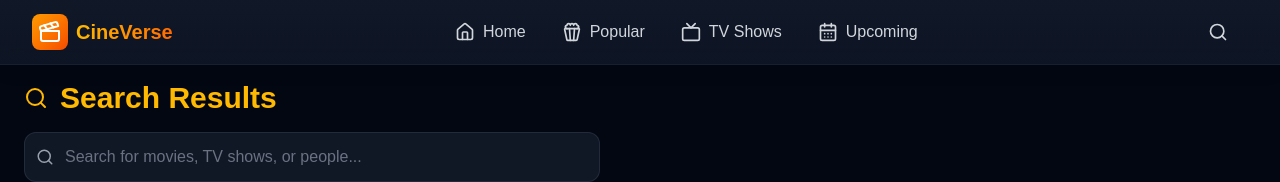
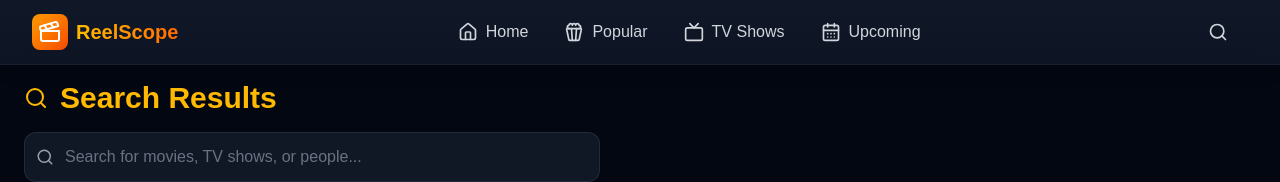
Before and after one commit to Aldeanv/MovieApp, a Next.js app: page /search in a window 1280 px wide. Shown: the top 182 px of the page. Built offline with nearby package versions, Linux system fonts and the light colour scheme.

Commit message:
feat: update footer branding and navbar title

```diff
--- a/src/component/HomePage.tsx
+++ b/src/component/HomePage.tsx
@@ -224,7 +224,7 @@ export default function HomePage({
           </div>
         </div>
         <div className="border-t border-gray-800 mt-8 pt-8 text-center text-gray-500">
-          &copy; {new Date().getFullYear()} MovieHub. All rights reserved.
+          &copy; {new Date().getFullYear()} ReelScope. All rights reserved.
         </div>
       </footer>
     </div>
--- a/src/component/navbar.tsx
+++ b/src/component/navbar.tsx
@@ -40,7 +40,6 @@ export default function Navbar() {
     }
   };
 
-  // Close search when clicking outside
   useEffect(() => {
     const handleClickOutside = (event: MouseEvent) => {
       if (searchRef.current && !searchRef.current.contains(event.target as Node)) {
@@ -68,7 +67,7 @@ export default function Navbar() {
                 <Clapperboard className="h-6 w-6 text-white" />
               </div>
               <span className="text-xl font-bold bg-gradient-to-r from-amber-400 to-orange-500 bg-clip-text text-transparent">
-                CineVerse
+                ReelScope
               </span>
             </Link>
           </div>
```
